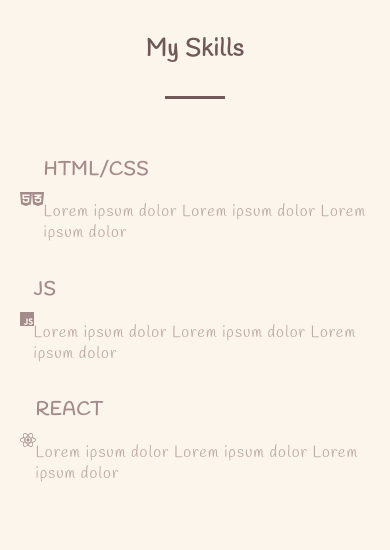
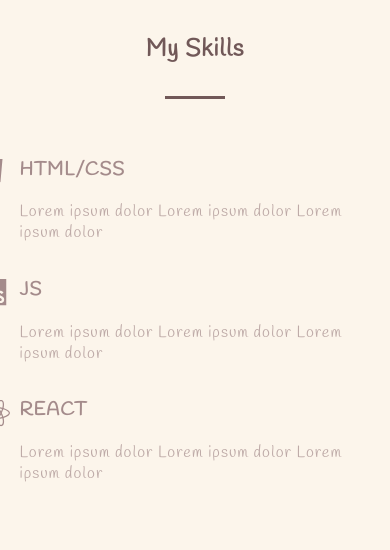
Before and after one commit to okostroma/portfolio, a React (Create React App) app: page / in a window 390 px wide. Shown: the part 880-1430 px from the top of the page. Built offline with nearby package versions, Linux system fonts and the light colour scheme.

Commit message:
mobile-4

```diff
--- a/src/components/WrSkills/WrSkills.jsx
+++ b/src/components/WrSkills/WrSkills.jsx
@@ -14,23 +14,22 @@
                 <h2>My Skills</h2>
                 <div className={classes.mySkills}>
                     <div className={classes.skill}>
-                        <FontAwesomeIcon icon={faHtml5} />
-                        <FontAwesomeIcon icon={faCss3Alt}/>
-                        <div>
+                        <FontAwesomeIcon icon={faHtml5} className={classes.icon}/>
+                        <div className={classes.title}>
                        <h3>HTML/CSS</h3>
                        <p>Lorem ipsum dolor Lorem ipsum dolor Lorem ipsum dolor</p>
                         </div>
                     </div>
                     <div className={classes.skill}>
-                        <FontAwesomeIcon icon={faJs}/>
-                        <div>
+                        <FontAwesomeIcon icon={faJs} className={classes.icon}/>
+                        <div className={classes.title}>
                         <h3>JS</h3>
                         <p>Lorem ipsum dolor Lorem ipsum dolor Lorem ipsum dolor</p>
                         </div>
                     </div>
                     <div className={classes.skill}>
-                        <FontAwesomeIcon icon={faReact}/>
-                        <div>
+                        <FontAwesomeIcon icon={faReact} className={classes.icon}/>
+                        <div className={classes.title}>
                         <h3>REACT</h3>
                         <p>Lorem ipsum dolor Lorem ipsum dolor Lorem ipsum dolor</p>
                         </div>
--- a/src/components/WrSkills/WrSkills.module.css
+++ b/src/components/WrSkills/WrSkills.module.css
@@ -60,6 +60,7 @@
     align-items: center;
     max-width: 30%;
     position: relative;
+
 }
 
 .skill img {
@@ -72,10 +73,14 @@
     color: #A48B8B;
     opacity: .7;
 }
-.svg-inline--fa {
-    margin-right: 5px;
+.title {
+    margin-right: 15px;
+}
+.icon {
+    font-size: 30px;
     position: absolute;
-    top: 0;
+    left: -40px;
+    top: 18px;
 }
 
 @media screen and (max-width: 414px) {
```
